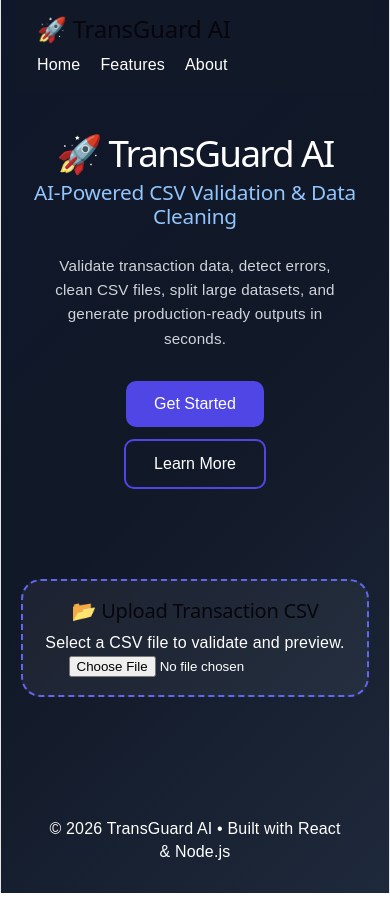
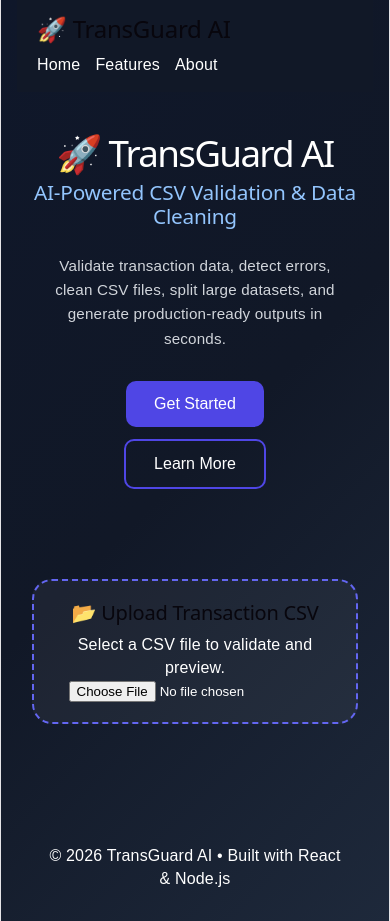
Before and after one commit to rk0133/TransGuard-AI, a React app in the folder frontend/: page / in a window 390 px wide. Before the commit the page ends 893 px from the top, so only its background shows below. Built offline with nearby package versions, Linux system fonts and the light colour scheme; the HTML template or start-up script is replaced by a standard one.

Commit message:
Fix mobile responsive layout

```diff
--- a/frontend/src/components/Navbar.jsx
+++ b/frontend/src/components/Navbar.jsx
@@ -5,13 +5,13 @@
         display: "flex",
         justifyContent: "space-between",
         alignItems: "center",
-        flexWrap: "wrap",
         padding: "15px 20px",
         background: "#111827",
         color: "white",
         position: "sticky",
         top: 0,
         zIndex: 1000,
+        flexWrap: "wrap",
         gap: "10px",
       }}
     >
@@ -28,29 +28,20 @@
       <div
         style={{
           display: "flex",
-          gap: "20px",
+          gap: "15px",
           flexWrap: "wrap",
           justifyContent: "center",
         }}
       >
-        <a
-          href="#hero-section"
-          style={{ color: "white", textDecoration: "none" }}
-        >
+        <a href="#hero-section" style={{ color: "white", textDecoration: "none" }}>
           Home
         </a>
 
-        <a
-          href="#features-section"
-          style={{ color: "white", textDecoration: "none" }}
-        >
+        <a href="#features-section" style={{ color: "white", textDecoration: "none" }}>
           Features
         </a>
 
-        <a
-          href="#about-section"
-          style={{ color: "white", textDecoration: "none" }}
-        >
+        <a href="#about-section" style={{ color: "white", textDecoration: "none" }}>
           About
         </a>
       </div>
--- a/frontend/src/styles/home.css
+++ b/frontend/src/styles/home.css
@@ -140,3 +140,33 @@
     padding: 18px;
   }
 }
+/* Prevent horizontal scrolling */
+html,
+body {
+  overflow-x: hidden;
+}
+
+/* Better mobile spacing */
+@media (max-width: 768px) {
+  .upload-card {
+    width: calc(100% - 30px);
+    max-width: 100%;
+    padding: 20px;
+    box-sizing: border-box;
+  }
+
+  .hero {
+    padding: 50px 15px;
+  }
+
+  .hero-buttons {
+    flex-direction: column;
+    align-items: center;
+  }
+
+  .primary-btn,
+  .secondary-btn {
+    width: 100%;
+    max-width: 280px;
+  }
+}
```
